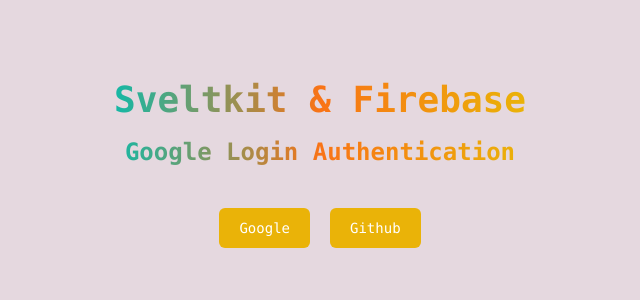
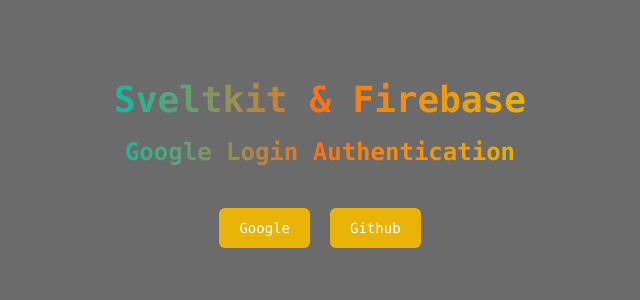
Before and after one commit to nithinK-142/sveltekit-todos, a SvelteKit app: page / in a window 1280 px wide. Shown: the top 300 px of the page, without its empty margins (320-960 px from the left). Built offline with nearby package versions, Linux system fonts and the light colour scheme.

Commit message:
update: bg color change.

```diff
--- a/src/app.css
+++ b/src/app.css
@@ -8,7 +8,8 @@
 }
 
 body {
-  background-color: #ba97a95e;
+  /* background-color: #ba97a95e; */
+  background-color: hsla(0, 0%, 21%, 0.732);
   font-family: Menlo, Consolas, Monaco, Liberation Mono, Lucida Console, monospace;
   font-size: 24px;
 }
```
